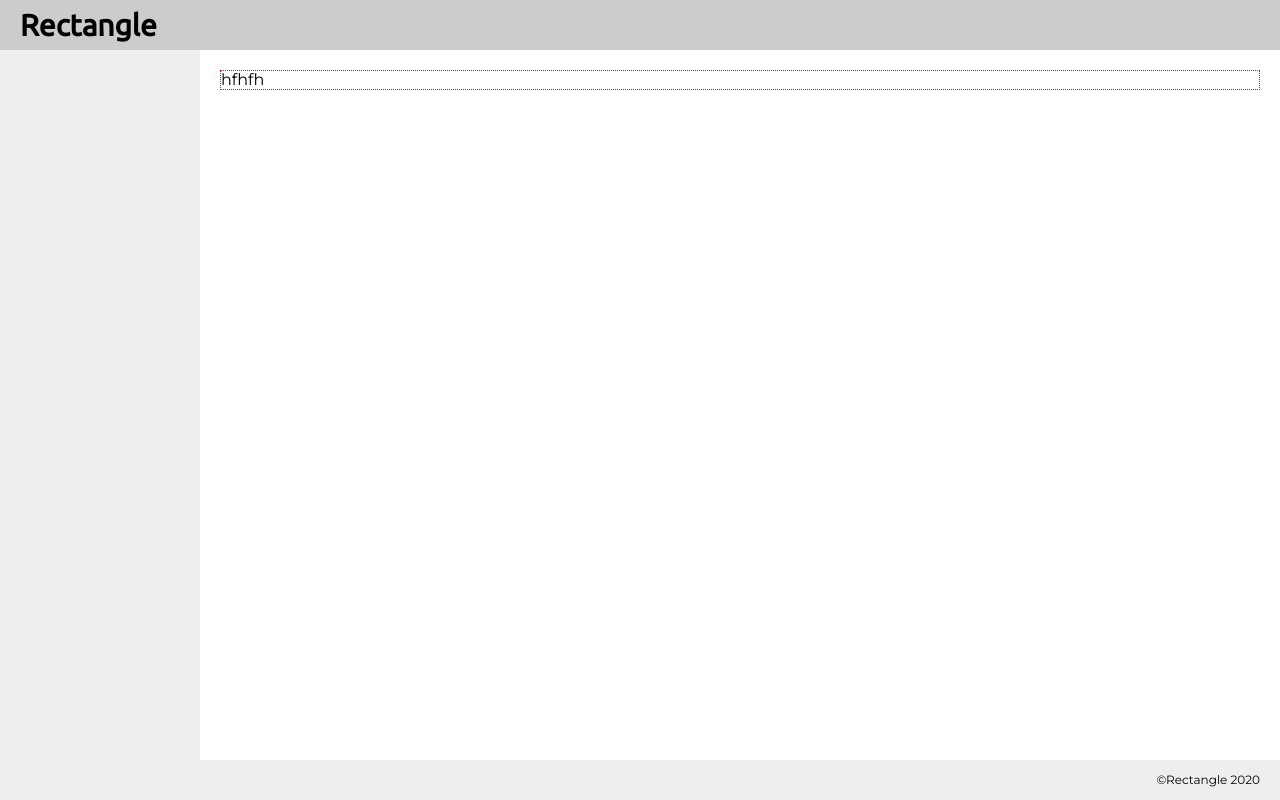
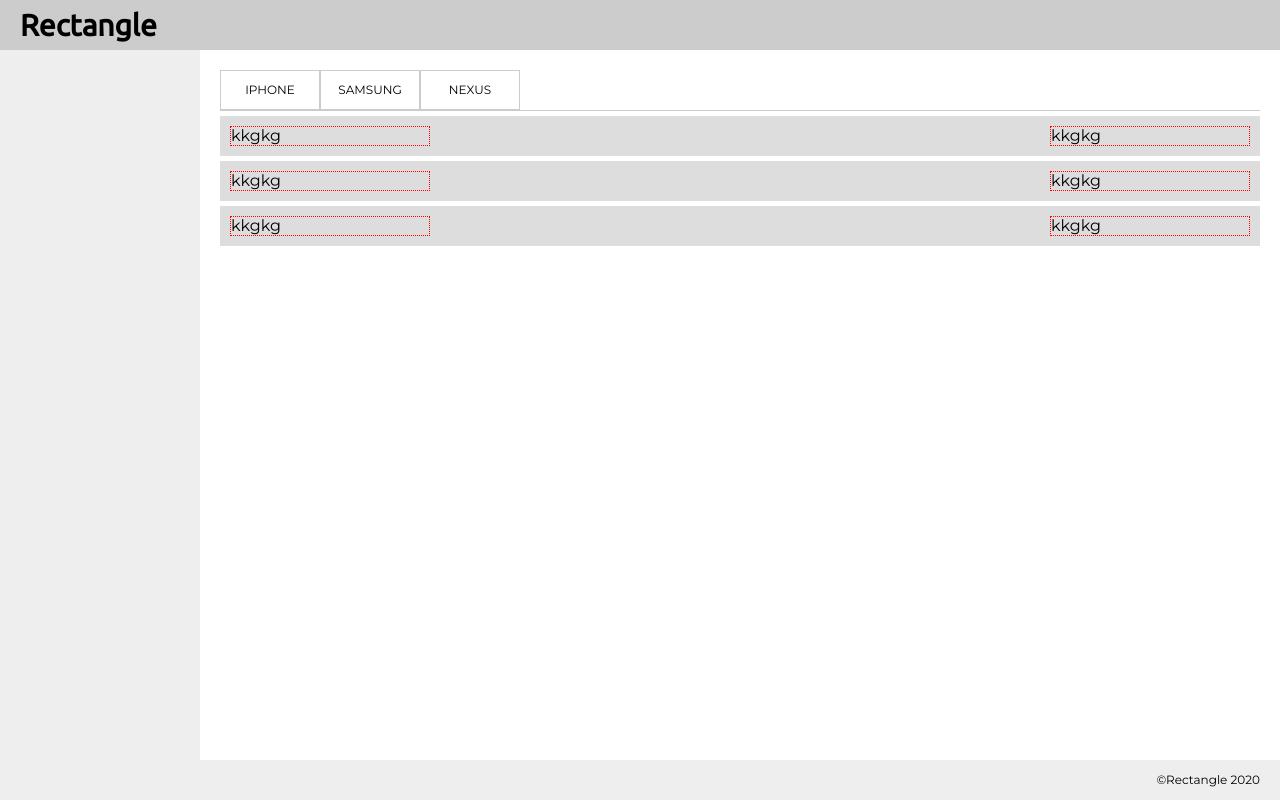
Before and after one commit to slimudoh/rectangle, a React (Create React App) app: page / in a window 1280 px wide. Built offline with nearby package versions, Linux system fonts and the light colour scheme.

Commit message:
updated layout

```diff
--- /dev/null
+++ b/src/assets/styles/accordion.scss
@@ -0,0 +1,28 @@
+$accordionColor: #ddd;
+$debugger: 1px dotted red;
+
+.accordion {
+
+  >.accordion__header {
+    display: flex;
+    flex-direction: row;
+    flex-wrap: nowrap;
+    align-items: center;
+    justify-content: flex-start;
+    align-content: center;
+    border-bottom: 1px solid #ccc;
+
+    >div {
+      width: 100px;
+      height: 40px;
+      border: 1px solid #ccc;
+      display: flex;
+      align-items: center;
+      justify-content: center;
+      align-content: center;
+      font-size: 12px;
+    }
+  }
+
+
+}
--- /dev/null
+++ b/src/assets/styles/banner.scss
@@ -0,0 +1,24 @@
+$bannerColor: #ddd;
+
+.banner {
+    background-color: $bannerColor;
+    padding: 0 10px;
+    margin: 5px 0;
+    height: 40px;
+    display: flex;
+    flex-direction: row;
+    flex-wrap: nowrap;
+    align-items: center;
+    justify-content: space-between;
+    align-content: center;
+
+    >.banner__name {
+        width: 200px;
+        border: 1px dotted red;
+    }
+
+    >.banner__view {
+        width: 200px;
+        border: 1px dotted red;
+    }
+}
--- a/src/assets/styles/container.scss
+++ b/src/assets/styles/container.scss
@@ -6,13 +6,11 @@ $debugger: 1px dotted red;
     top: 0;
     left: 0;
     height: 100%;
-    background-color: $containerColor;
     padding-left: 220px;
     padding-right: 20px;
     padding-top: 70px;
 
     >.container__content {
-        border: $debugger;
         overflow: hidden;
     }
 }
--- a/src/components/content/Container.js
+++ b/src/components/content/Container.js
@@ -1,9 +1,12 @@
 import React from "react";
+import Accordion from "./accordion";
 
 function Header() {
   return (
     <div className="container">
-      <div className="container__content">hfhfh</div>
+      <div className="container__content">
+        <Accordion />
+      </div>
     </div>
   );
 }
--- /dev/null
+++ b/src/components/content/accordion.js
@@ -0,0 +1,27 @@
+import React from "react";
+import Banner from "./banner";
+
+function Accordion() {
+  return (
+    <div className="accordion">
+      <div className="accordion__header">
+        <div>IPHONE</div>
+        <div>SAMSUNG</div>
+        <div>NEXUS</div>
+      </div>
+      <div className="accordion__body">
+        <div>
+          <Banner />
+        </div>
+        <div>
+          <Banner />
+        </div>
+        <div>
+          <Banner />
+        </div>
+      </div>
+    </div>
+  );
+}
+
+export default Accordion;
--- /dev/null
+++ b/src/components/content/banner.js
@@ -0,0 +1,12 @@
+import React from "react";
+
+function Banner() {
+  return (
+    <div className="banner">
+      <div className="banner__name">kkgkg</div>
+      <div className="banner__view">kkgkg</div>
+    </div>
+  );
+}
+
+export default Banner;
--- a/src/container/App.js
+++ b/src/container/App.js
@@ -4,6 +4,8 @@ import "../assets/styles/header.scss";
 import "../assets/styles/sidebar.scss";
 import "../assets/styles/container.scss";
 import "../assets/styles/footer.scss";
+import "../assets/styles/banner.scss";
+import "../assets/styles/accordion.scss";
 import Layout from "../components/layout/Layout";
 
 function App() {
```
